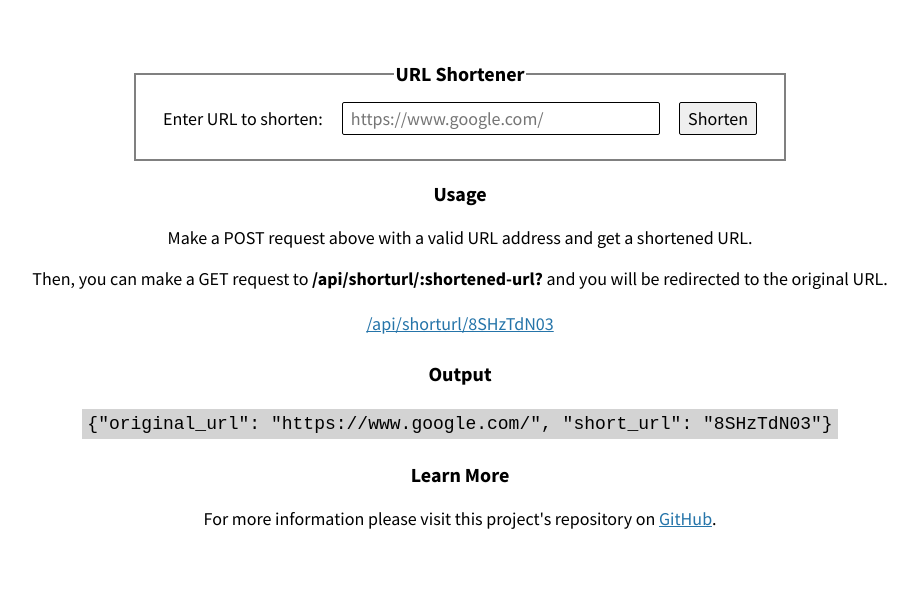
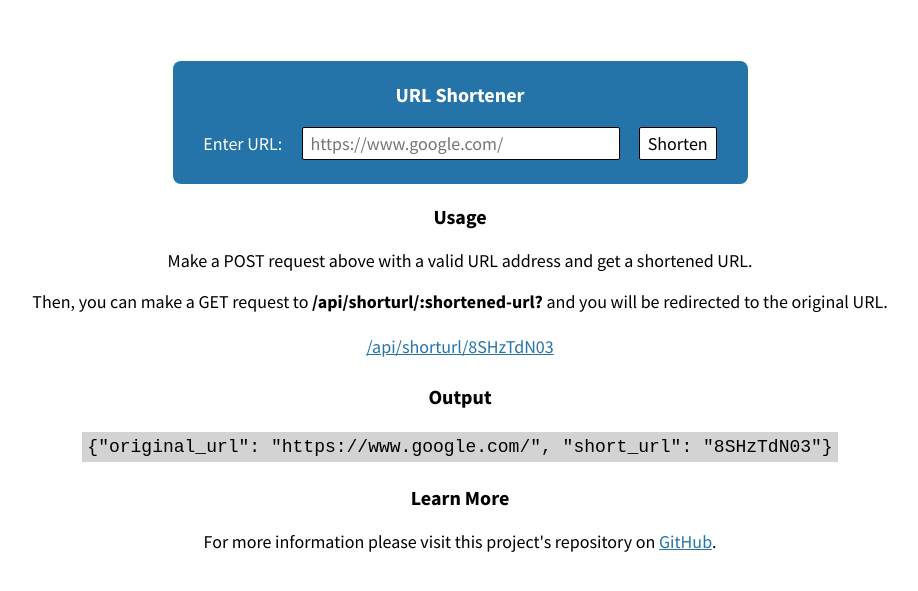
Before and after one commit to victordrumond/url-shortener-microservice, a website: page views/index.html in a window 1280 px wide. Shown: the part 159-750 px from the top of the page, without its empty margins (180-1098 px from the left). Drawn offline with Linux system fonts and the light colour scheme.

Commit message:
Update style

```diff
--- a/public/style.css
+++ b/public/style.css
@@ -21,20 +21,22 @@ h3 {
 	font-size: 20px;
 }
 
-fieldset {
-  max-width: 600px;
-  padding: 1rem 1.5rem 1.5rem;
-  margin: auto;
-  border: 2px solid grey;
+#form-container {
+  width: 575px;
+  margin: 0 auto;
+  padding: 1px 0 1.5rem;
+  background-color: #2574A9;
+  border-radius: 0.5rem;
 }
 
-form h3 {
-  margin: 0;
+#form-container h3 {
+  color: white;
 }
 
 label {
   font-size: 18px;
   margin-right: 1rem;
+  color: white;
 }
 
 input[type=text] {
@@ -54,6 +56,11 @@ input[type=submit] {
   padding: 0.25rem 0.5rem;
   border: 1px solid black;
   border-radius: 2px;
+  background-color: white;
+}
+
+input[type=submit]:hover {
+  background-color: lightgrey;
 }
 
 p {
@@ -77,3 +84,10 @@ a {
 .exemple-link {
 	line-height: 1.8;
 }
+
+@media (max-width: 575px) {
+  form {
+    display: flex;
+    flex-direction: column;
+  }
+}
--- a/views/index.html
+++ b/views/index.html
@@ -16,14 +16,14 @@
     </div>
     <!--Content-->
     <div id="main-container">
-      <form action="api/shorturl" method="POST">
-        <fieldset>
-          <legend><h3>URL Shortener</h3></legend>
-          <label for="url_input">Enter URL to shorten:</label>
+      <div id="form-container">
+        <h3>URL Shortener</h3>
+        <form action="api/shorturl" method="POST">
+          <label for="url_input">Enter URL:</label>
           <input id="url_input" type="text" name="url" placeholder="https://www.google.com/"/>
           <input id="button" type="submit" value="Shorten">
-        </fieldset>
-      </form>
+        </form>
+      </div>
       <h3>Usage</h3>
       <p>
         Make a POST request above with a valid URL address and get a shortened URL.
```
